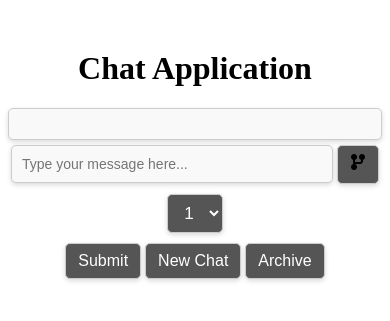
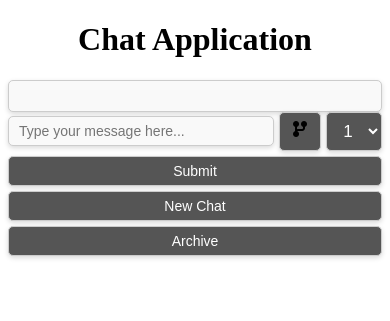
Before and after one commit to smytjf11/BMIER_project, a Flask app: page /chat in a window 390 px wide. Shown: the top 321 px of the page. Run offline with Flask 3, Linux system fonts and the light colour scheme; a database or web service that is not in the repository returns one stand-in record (values such as "Sample title"); data that the repository does not hold is empty.

Commit message:
new feature changes made to the gui to facilitate mobile viewing

```diff
--- a/modules/gui/browser_gui/static/styles.css
+++ b/modules/gui/browser_gui/static/styles.css
@@ -1,3 +1,13 @@
+
+.input-row {
+  max-width: 800px;
+  margin-left: auto;
+  margin-right: auto;
+  display: flex;
+  justify-content: space-between;
+  align-items: center;
+  gap: 5px;
+}
 /* style for the entire page */
 /* center the page */
 /* shrink the page to fit the content */
@@ -24,7 +34,7 @@ body {
 border-radius: 5px;
 box-shadow: 0 2px 5px rgba(0, 0, 0, 0.15);
 /* add a gap at the top and bottom of the button */
-  margin: 5px 0;
+margin: auto 0;
 /* align the button with the textbox */
 vertical-align: top;
 }
@@ -35,6 +45,7 @@ a#branch-button:hover, #submit:hover, #new-chat:hover, #archive:hover, #conversa
 
 /* style for branch button */
 a#branch-button, #conversation {
+Height: Auto;
 display: inline-block;
 padding: 8px 12px;
 border: 1px solid #ccc;
@@ -48,7 +59,7 @@ a#branch-button, #conversation {
 border-radius: 5px;
 box-shadow: 0 2px 5px rgba(0, 0, 0, 0.15);
 /* add a gap at the top and bottom of the button */
-  margin: 5px 0;
+margin: auto 0;
 /* align the button with the textbox */
 vertical-align: top;
 }
@@ -60,8 +71,11 @@ a#branch-button:hover,  #conversation:hover {
 /* style for user input textbox */
 /* make sure the textbox is the same height as the button */
 #user-input {
-  width: 300px;
-  height: 24px;
+/* flex-grow: 1; */
+
+width: 100%;
+Height: 100%;
+
 border: 1px solid #ccc;
 padding: 6px 10px;
 border-radius: 5px;
@@ -70,7 +84,7 @@ a#branch-button:hover,  #conversation:hover {
 line-height: 1.5;
 color: #333;
 background-color: #f9f9f9;
-  margin: 5px 0;
+margin: auto 0;
 /* align the textbox  with the button */
 vertical-align: top;
 }
@@ -97,3 +111,35 @@ a#branch-button:hover,  #conversation:hover {
 margin-left: auto;
 margin-right: auto;
 }
+
+
+/* Additional styles for responsiveness */
+/* On screens that are 600px or less, make the buttons stack on top of each other instead of next to each other */
+@media (max-width: 600px) {
+  body {
+    /* add a gap at the top of the page */
+      margin-top: 20px;
+  }
+
+  #submit, #new-chat, #archive {
+    /* make the buttons stack on top of each other except for the branch button which should go next to the textbox */
+      width: 100%;
+      padding: 6px 10px;
+      font-size: 14px;
+      display: block;  /* Stack elements vertically */
+      margin: 5px auto;  /* Center the elements */
+      text-align: center;
+
+  #user-input, #branch-button, #conversation {
+    /* put the textbox branch button and conversation dropdown on the same line */
+    /* shrink the textbox to fit the screen */
+      width: 100%;
+      padding: 6px 10px;
+      font-size: 14px;
+      display: inline-block;
+      margin: 5px auto;  /* Center the elements */
+      text-align: center;
+
+
+  }
+}
--- a/modules/gui/browser_gui/templates/chat.html
+++ b/modules/gui/browser_gui/templates/chat.html
@@ -1,6 +1,7 @@
 <!DOCTYPE html>
 <html>
   <head>
+    <meta name="viewport" content="width=device-width, initial-scale=1.0">
     <title>Chat</title>
     <link rel="stylesheet" href="{{ url_for('static', filename='styles.css') }}">
     <script src="https://code.jquery.com/jquery-3.6.0.min.js"></script>
@@ -20,7 +21,8 @@
         </div>
 
         <div class="input-controls">
-          <input id="user-input" type="text" placeholder="Type your message here...">
+          <div class="input-row">
+    <input id="user-input" type="text" placeholder="Type your message here...">
           <a href="#" id="branch-button">
             <img src="{{ url_for('static', filename='branch.png') }}" alt="branch">
           </a>
```
Lines whose indentation alone changed are shown as unchanged.
